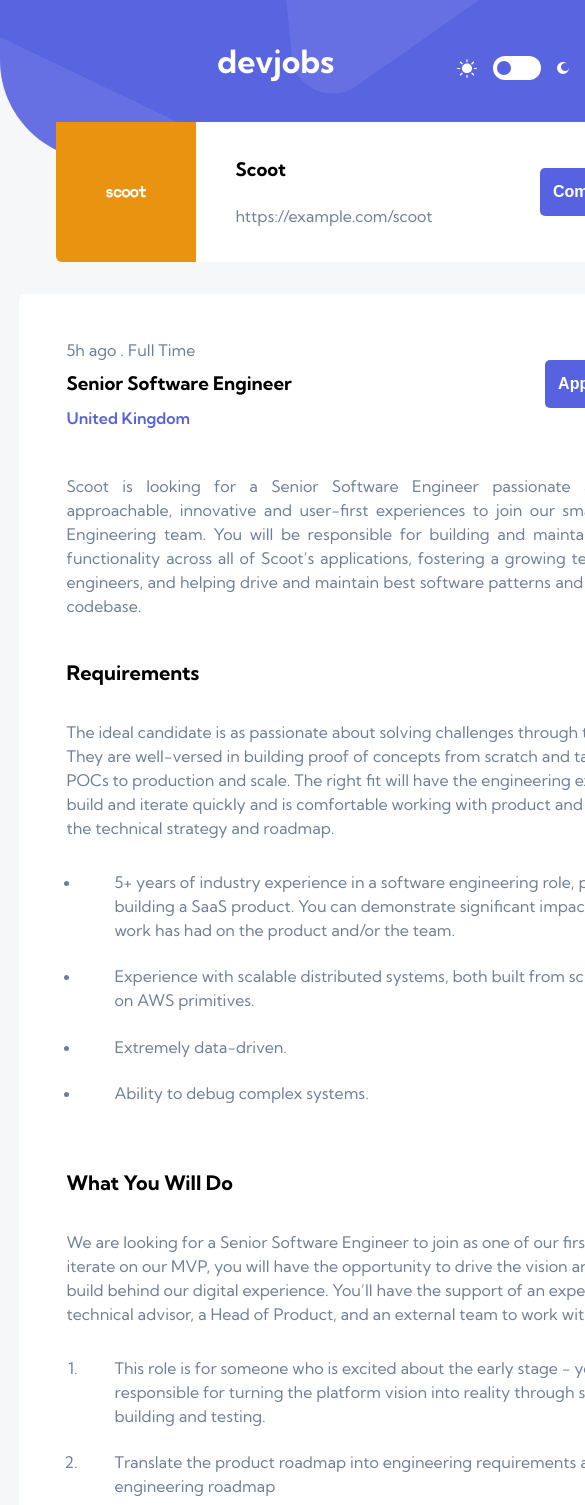
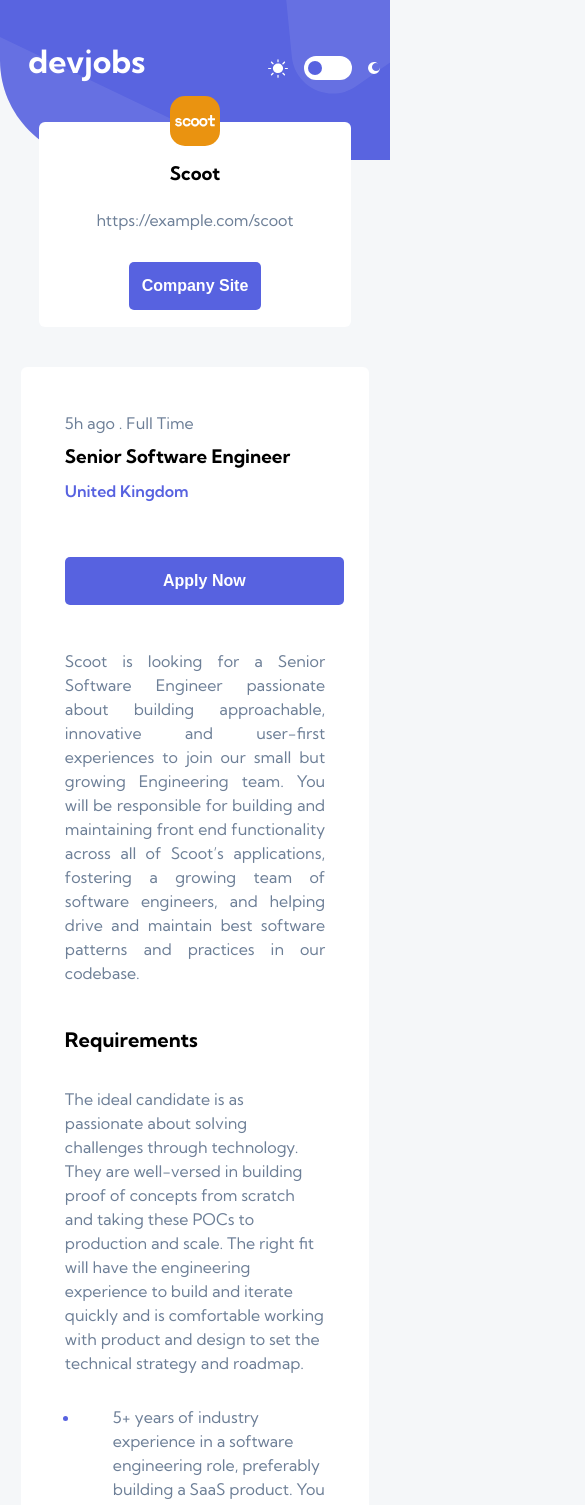
Before and after one commit to Ciscoo91/devjobs-web-app, a React (Vite) app: page /1 in a window 390 px wide. Shown: the top 1505 px of the page, 585 px wide, since content can reach past the window. Built offline with nearby package versions, Linux system fonts and the light colour scheme.

Commit message:
updated job details page

```diff
--- a/src/index.css
+++ b/src/index.css
@@ -116,7 +116,7 @@ button:hover{
 
 @media screen and (max-width: 820px) {
   .page {
-    max-width: 820px;
+    width: 100vw;
   }
 }
 
@@ -127,14 +127,16 @@ button:hover{
     --container-width: 689px;
   }
 
-  .page {
-    width: 768px;
-  }
+}
+
+
+@media screen and (max-width: 414px){
+
 }
 
 @media screen and (max-width: 375px){
   .page{
-    width: 375px;
+
     display: flex;
     flex-direction: column;
     align-items: center;
--- a/src/pages/JobDetail.css
+++ b/src/pages/JobDetail.css
@@ -1,8 +1,11 @@
 .details-page{
-    width: 730px;
+    width: 50%;
+    max-width: 730px;
+    display: flex;
+    flex-direction: column;
+    align-items: center;
 }
 .details-page__container{
-    width: 730px;
     display: flex;
     flex-direction: column;
     align-items: center;
@@ -98,6 +101,10 @@
     background-color: var(--dark-color);
 }
 
+.main-content--dark .main-card .main-card__position{
+    color: #fff;
+}
+
 .main-content--light{
     background-color: var(--white-color);
 }
@@ -159,7 +166,7 @@
     padding-left: 33px;
 }
 
-.items-list__item:marker{
+.items-list__item::marker{
     color: var(--primary-color);
     margin-right: 33px;
 }
@@ -181,7 +188,8 @@
 }
 
 .footer__container{
-    width: 730px;
+    width: 50%;
+    max-width: 730px;
     display: flex;
     justify-content: space-between;
 }
@@ -203,6 +211,10 @@
 
 @media screen and (max-width: 820px){
 
+    .details-page__container{
+        width: 89%;
+    }
+
     .head-card{
         width: 90%;
     }
@@ -215,3 +227,91 @@
         width: 90%;
     }
 }
+
+@media screen and (max-width: 414px) {
+
+
+    .details-page{
+        width: 100vw;
+    }
+
+    .head-card .main-content {
+        width: 87.2%;
+    }
+
+    .head-card {
+        display: flex;
+        flex-direction: column;
+        justify-content: center;
+        align-items: center;
+        height: 205px;
+        position: relative;
+        border-radius: 6px;
+    }
+
+    .company-logo{
+        width: 50px;
+        height: 50px;
+        border-radius: 15px;
+        position: absolute;
+        top: -12.5%;
+    }
+
+    .company-info{
+        flex-direction: column;
+        align-items: center;
+        margin-top: 21px;
+    }
+
+    .company-info div{
+        padding: 0;
+        align-items: center;
+    }
+
+    .company-info .button{
+        margin-top: 30px;
+        margin-right: 0;
+    }
+
+    .requirements, .description, .main-card, .role{
+        width: 75%;
+    }
+
+    .details-page .main-content{
+        margin: 0;
+    }
+
+    .main-card{
+        flex-direction: column;
+        align-items: flex-start;
+    }
+
+    .main-card .button {
+        align-self: stretch;
+        width: 279px;
+        max-width: 279px;
+        margin-top: 54px;
+        margin-right: 0;
+    }
+
+    .footer{
+        width: 100vw;
+    }
+
+    .footer__container{
+        width: 87%;
+        align-items: center;
+        flex-direction: column;
+    }
+
+    .footer__container div {
+        display: none;
+        width: 100%;
+    }
+
+    .footer__container .button{
+        align-self: center;
+        width: 87.2%;
+        max-width: 327px;
+    }
+}
--- a/src/pages/JobDetail.tsx
+++ b/src/pages/JobDetail.tsx
@@ -78,7 +78,7 @@ export default function JobDetail() {
             <h3 className="footer__position">{jobItem.position}</h3>
             <span className="footer__company">{jobItem.company}</span>
           </div>
-          <Button>Apply Now</Button>
+          <button className='button'>Apply Now</button>
         </div>
       </footer>
     </Layout>
```
